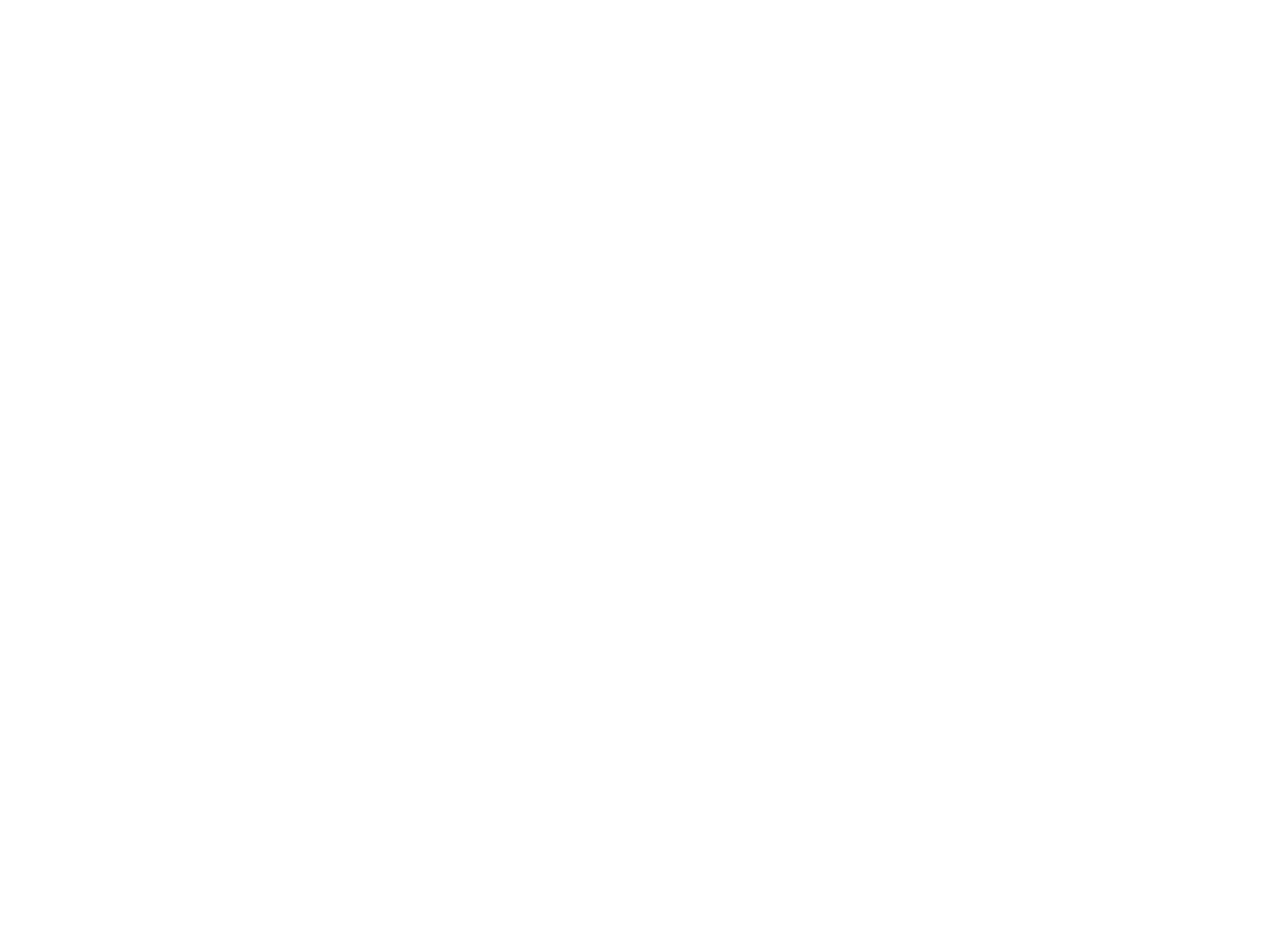
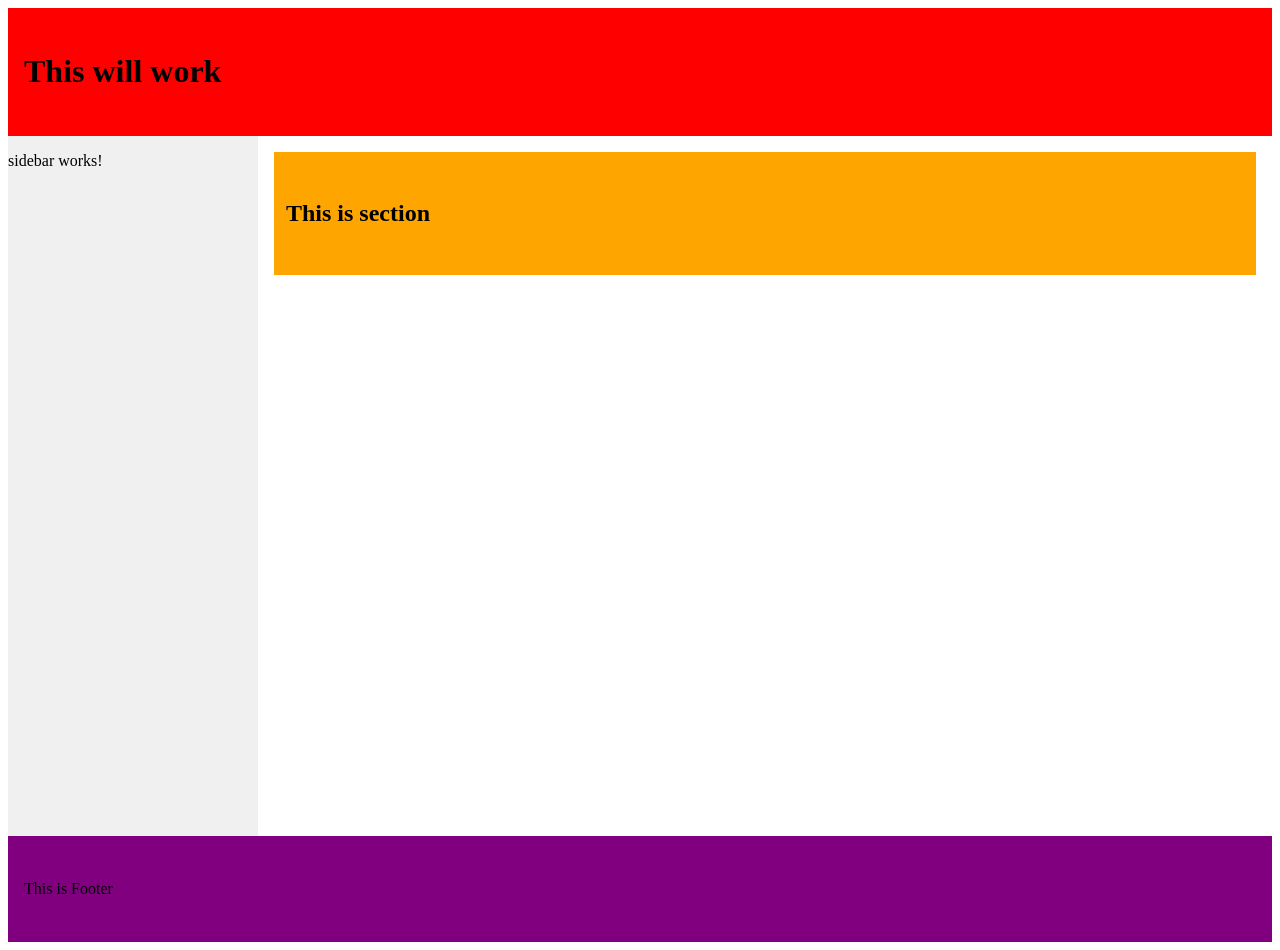
Before and after one commit to Anukeerth-ek/Learning-Repo, an Angular app in the folder Angular/angular-learning/: page / in a window 1280 px wide. Before the commit the page ends 800 px from the top, so only its background shows below. Built offline with nearby package versions, Linux system fonts and the light colour scheme.

Commit message:
playing with component import

```diff
--- a/Angular/angular-learning/src/app/app.component.css
+++ b/Angular/angular-learning/src/app/app.component.css
@@ -0,0 +1,21 @@
+/* app.component.css */
+.layout-container {
+  display: flex;
+  min-height: calc(100vh - 100px); /* Adjust based on header/footer height */
+}
+
+.sidebar {
+  width: 250px;
+  background-color: #f0f0f0;
+}
+
+.main-content {
+  flex: 1;
+  padding: 1rem;
+  background-color: #ffffff;
+  color: black;
+}
+
+:host {
+  display: block;
+}
--- a/Angular/angular-learning/src/app/app.component.html
+++ b/Angular/angular-learning/src/app/app.component.html
@@ -1,3 +1,16 @@
 
 
-<router-outlet />
+<app-my-header></app-my-header>
+
+<div class="layout-container">
+  <app-sidebar class="sidebar"></app-sidebar>
+
+  <main class="main-content">
+    <app-sections></app-sections>
+  </main>
+</div>
+
+<app-footer></app-footer>
+
+
+<router-outlet></router-outlet>
--- a/Angular/angular-learning/src/app/app.component.ts
+++ b/Angular/angular-learning/src/app/app.component.ts
@@ -1,9 +1,13 @@
 import { Component } from '@angular/core';
 import { RouterOutlet } from '@angular/router';
+import { MyHeaderComponent } from './components/my-header/my-header.component';
+import { SidebarComponent } from './components/sidebar/sidebar.component';
+import { SectionsComponent } from './components/sections/sections.component';
+import { FooterComponent } from './components/footer/footer.component';
 
 @Component({
   selector: 'app-root',
-  imports: [RouterOutlet],
+  imports: [RouterOutlet, MyHeaderComponent, SidebarComponent, SectionsComponent, FooterComponent],
   templateUrl: './app.component.html',
   styleUrl: './app.component.css'
 })
--- a/Angular/angular-learning/src/app/components/footer/footer.component.css
+++ b/Angular/angular-learning/src/app/components/footer/footer.component.css
@@ -0,0 +1,4 @@
+.footer-class{
+    background-color: purple;
+    padding: 28px 16px;
+}
--- a/Angular/angular-learning/src/app/components/footer/footer.component.html
+++ b/Angular/angular-learning/src/app/components/footer/footer.component.html
@@ -1 +1,3 @@
-<p>footer works!</p>
+<div class="footer-class">
+    <p>This is Footer</p>
+</div>
--- a/Angular/angular-learning/src/app/components/my-header/my-header.component.css
+++ b/Angular/angular-learning/src/app/components/my-header/my-header.component.css
@@ -0,0 +1,4 @@
+.header-style {
+    background-color: red;
+    padding: 24px 16px;
+}
--- a/Angular/angular-learning/src/app/components/my-header/my-header.component.html
+++ b/Angular/angular-learning/src/app/components/my-header/my-header.component.html
@@ -1 +1,3 @@
-<p>my-header works!</p>
+<header class="header-style">
+    <h1>This will work</h1>
+</header>
--- a/Angular/angular-learning/src/app/components/sections/sections.component.css
+++ b/Angular/angular-learning/src/app/components/sections/sections.component.css
@@ -0,0 +1,4 @@
+.section-class {
+    background-color: orange;
+    padding: 28px 12px;
+}
--- a/Angular/angular-learning/src/app/components/sections/sections.component.html
+++ b/Angular/angular-learning/src/app/components/sections/sections.component.html
@@ -1 +1,3 @@
-<p>sections works!</p>
+<section class="section-class">
+    <h1>This is section</h1>
+</section>
--- a/Angular/angular-learning/src/app/components/sections/sections.component.ts
+++ b/Angular/angular-learning/src/app/components/sections/sections.component.ts
@@ -4,7 +4,8 @@ import { Component } from '@angular/core';
   selector: 'app-sections',
   imports: [],
   templateUrl: './sections.component.html',
-  styleUrl: './sections.component.css'
+  styleUrl: './sections.component.css',
+
 })
 export class SectionsComponent {
 
```
